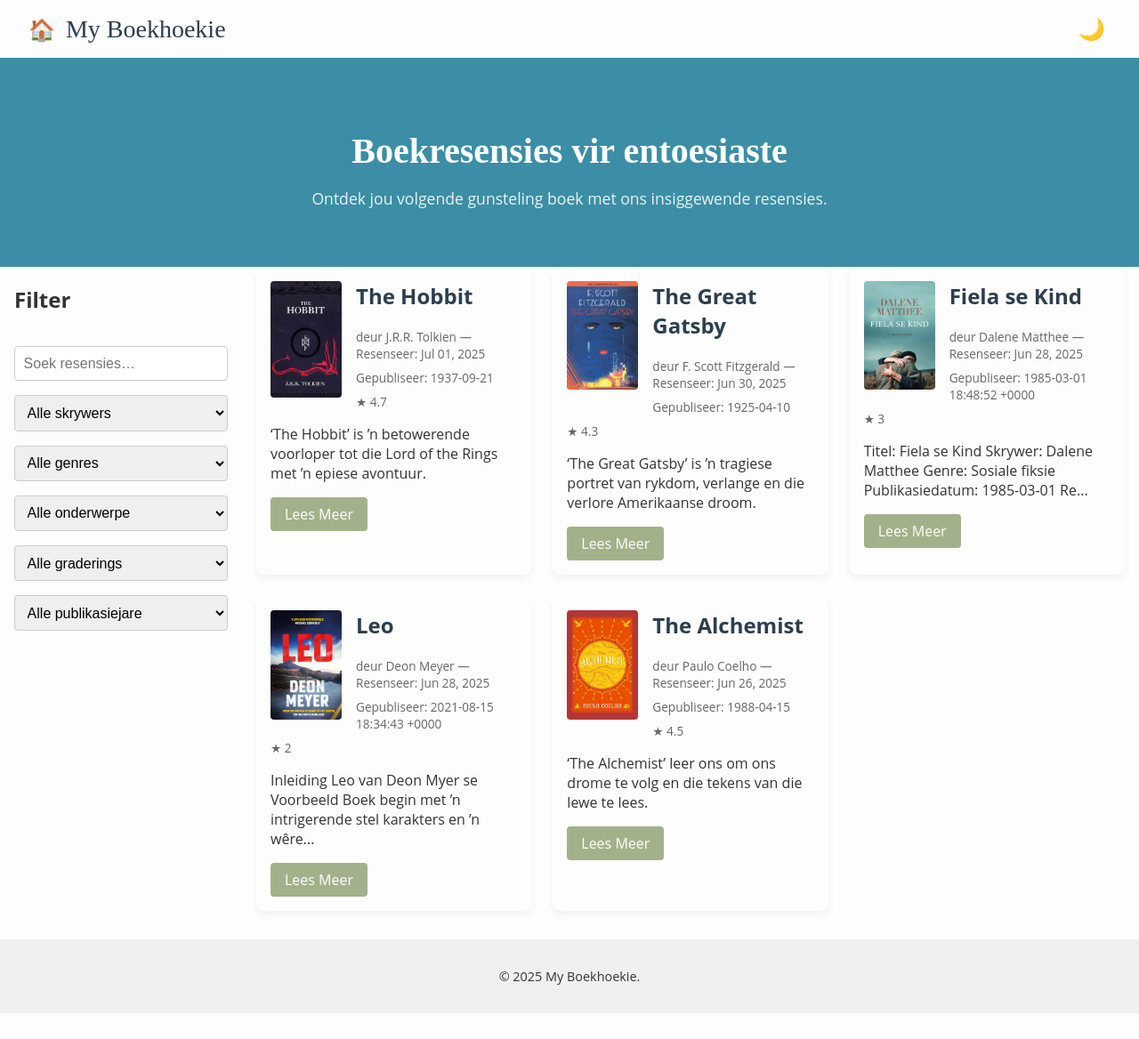
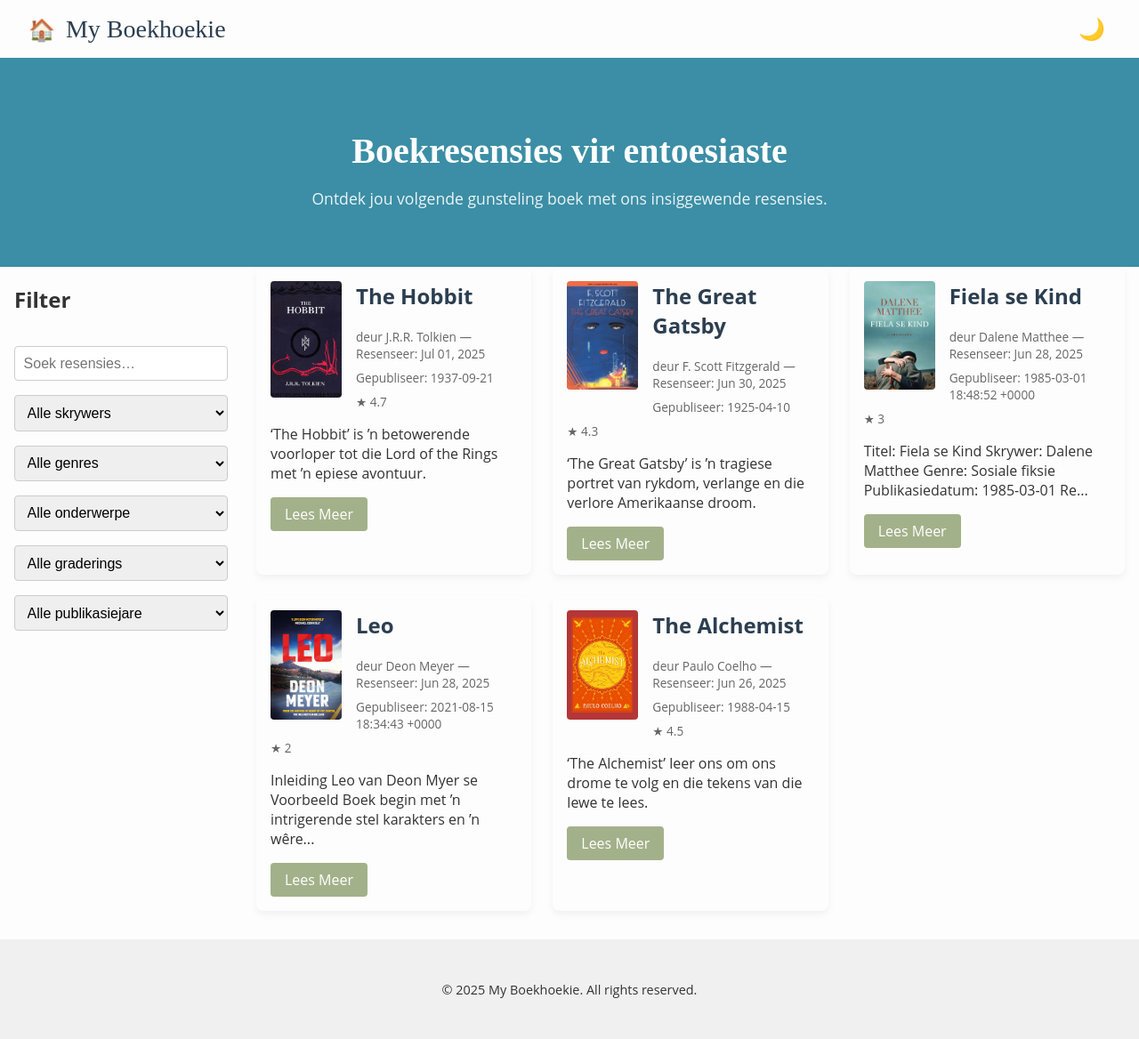
Before and after one commit to obelaiquality/nini_bennet_moll, a Jekyll site: the page built from index.html, in a window 1280 px wide. Shown: the whole page at 89% size. Built offline with Jekyll 4.4.1, drawn with Linux system fonts in a browser that asks for light colours; before the commit the page ends 1139 px from its top, so only the background shows below that.

Commit message:
Update default.html

```diff
--- a/_layouts/default.html
+++ b/_layouts/default.html
@@ -2,17 +2,25 @@
 <html lang="en">
 <head>
   <meta charset="utf-8">
+  <meta name="viewport" content="width=device-width, initial-scale=1">
+
   <title>{{ page.title }} | {{ site.title }}</title>
-  <meta name="viewport" content="width=device-width,initial-scale=1">
+
+  <!-- Favicon -->
+  <link rel="icon" href="{{ '/assets/images/favicon.png' | relative_url }}" type="image/png">
+  <link rel="shortcut icon" href="{{ '/assets/images/favicon.png' | relative_url }}" type="image/png">
+
+  <!-- Main stylesheet -->
   <link rel="stylesheet" href="{{ '/assets/css/style.css' | relative_url }}">
 </head>
-<body class="{{ site.theme | default: 'theme-light' }}">
+
+<body class="{{ page.layout }}">
   <header class="site-header">
     <div class="site-branding">
-      <span class="site-logo">🏠</span>
-      <a class="site-title" href="{{ '/' | relative_url }}">{{ site.title }}</a>
+      <a href="{{ '/' | relative_url }}" class="site-logo">🏠</a>
+      <a href="{{ '/' | relative_url }}" class="site-title">{{ site.title }}</a>
     </div>
-    <button class="theme-toggle" id="dark-toggle">🌙</button>
+    <button id="theme-toggle" class="theme-toggle" aria-label="Toggle dark mode">🌙</button>
   </header>
 
   <main>
@@ -20,9 +28,10 @@
   </main>
 
   <footer class="site-footer">
-    &copy; {{ site.time | date: "%Y" }} {{ site.title }}.
+    <p>© {{ "now" | date: "%Y" }} {{ site.title }}. All rights reserved.</p>
   </footer>
 
+  <!-- Site scripts -->
   <script src="{{ '/assets/js/main.js' | relative_url }}"></script>
 </body>
 </html>
```
